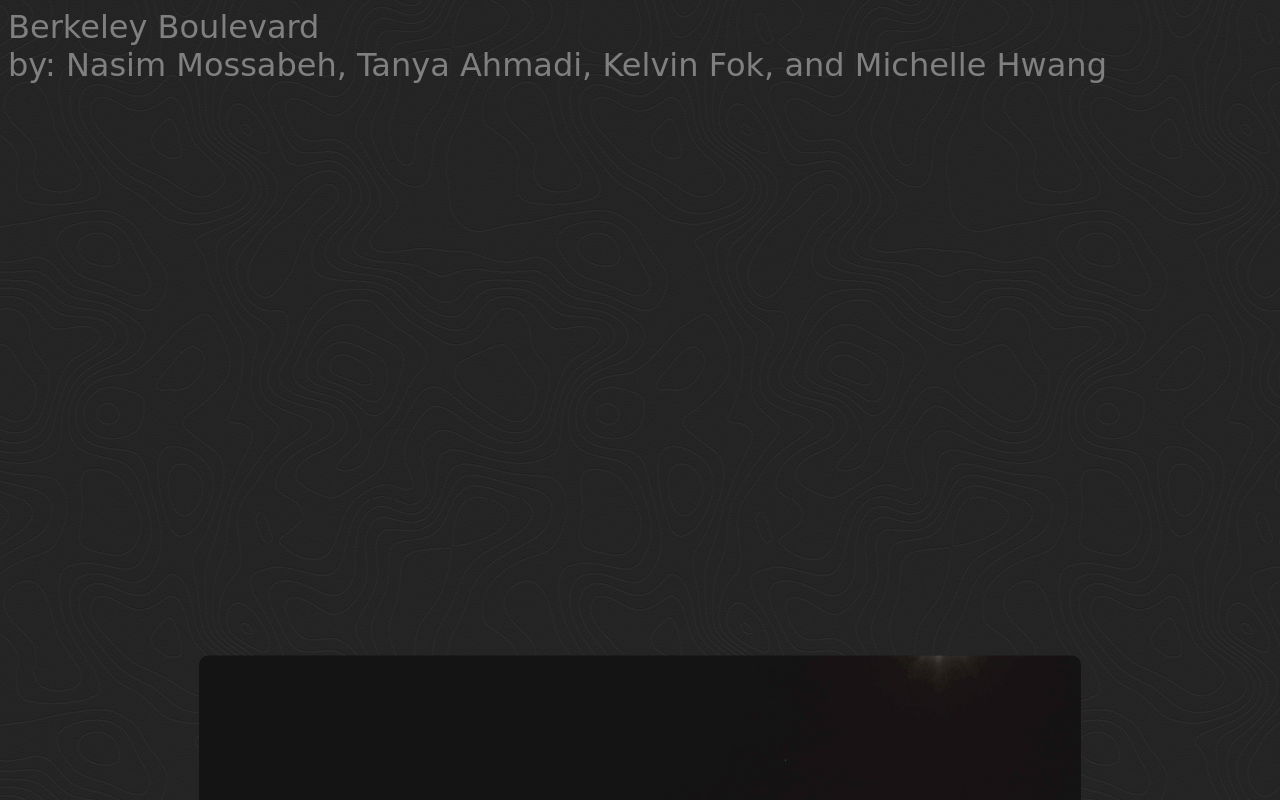
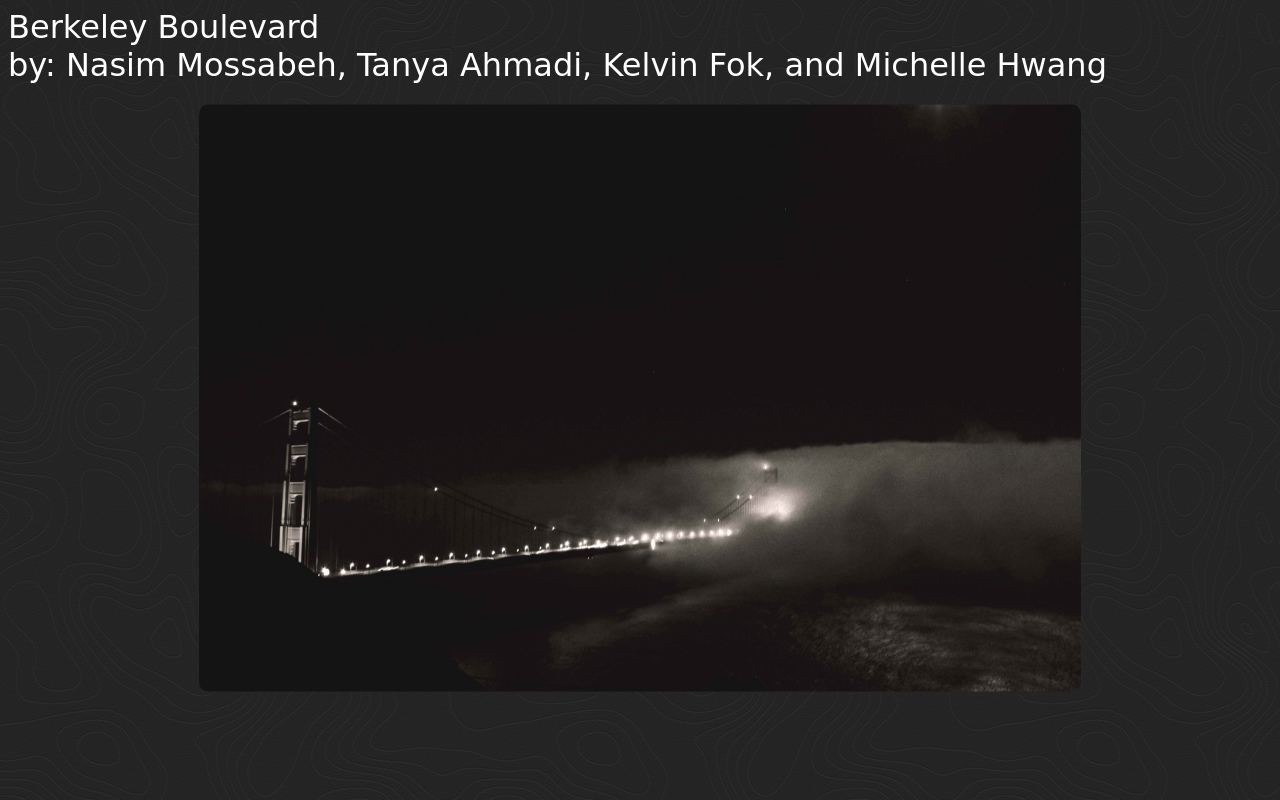
Before and after one commit to michellehwang/michellehwang.github.io, a plain HTML site: page berkeleyblvd/index.html in a window 1280 px wide. Shown: the top 800 px of the page. Drawn offline with Linux system fonts and the light colour scheme; a web font is replaced by a local one.

Commit message:
grosser than 5evr

```diff
--- a/berkeleyblvd/index.css
+++ b/berkeleyblvd/index.css
@@ -4,11 +4,14 @@ html {
 
 .header {
 	font-family: 'Grand Hotel', cursive;
-	height: 80%;
-	color: grey;
+	height: 100%;
+	color: white;
 	font-size: 2em;
 }
 
+.main {
+	text-align: center;
+}
 .container {
 	height: 100%;
 	padding: 20px;
--- a/berkeleyblvd/index.html
+++ b/berkeleyblvd/index.html
@@ -5,11 +5,13 @@
 <div class="header">
 Berkeley Boulevard <br>
 by: Nasim Mossabeh, Tanya Ahmadi, Kelvin Fok, and Michelle Hwang
+<br>
+
+<div class="container">
+<img class="main" src="1-sfclouds.png">
+</div>
 </div>
 
-<div class="container">
-<img src="1-sfclouds.png">
-<br>
 
 
 <div class="container">
```
